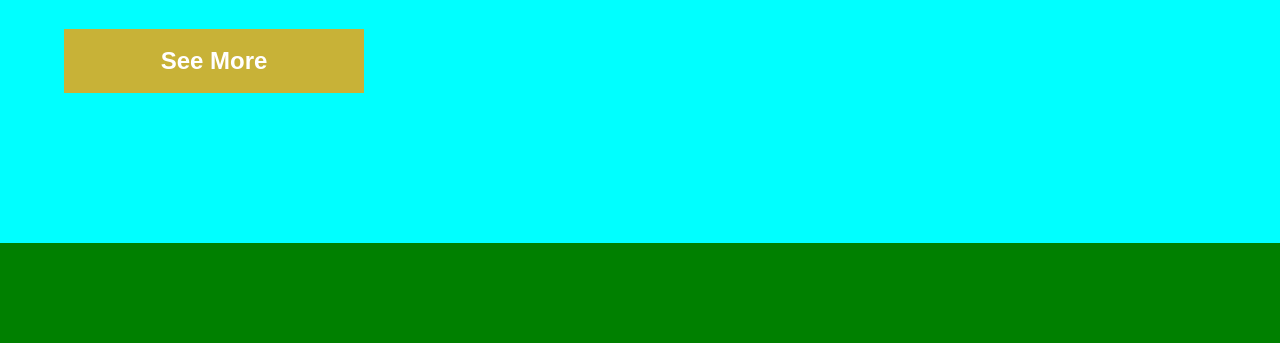
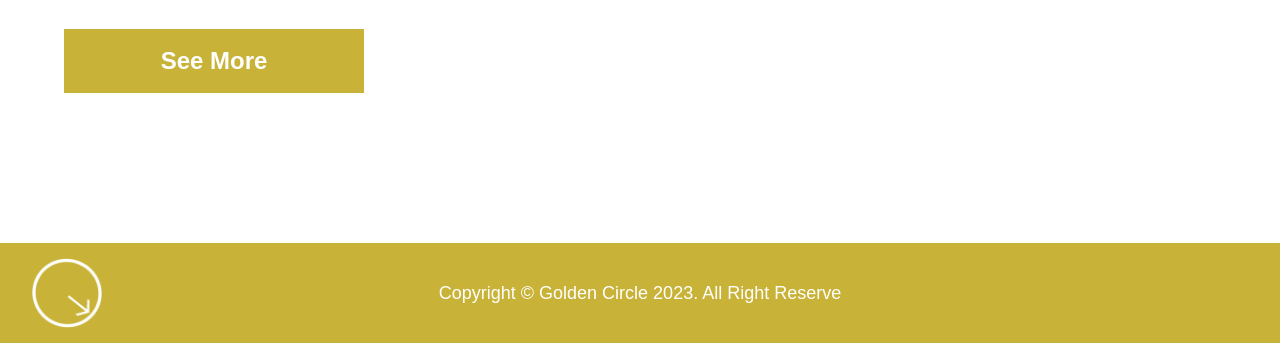
Before and after one commit to onixldlc/golden-circle, a plain HTML site: page index.html in a window 1280 px wide. Shown: the part 1427-1770 px from the top of the page. Drawn offline with Linux system fonts and the light colour scheme.

Commit message:
add: added footer to index.html

```diff
--- a/assets/css/base.css
+++ b/assets/css/base.css
@@ -504,22 +504,7 @@ footer{
     width:100%;
     height:100%;
     box-shadow: 0 0 15px 20px white inset;
-
-    /* background-image : linear-gradient(to bottom,
-    rgba(255,255,255, 1.000) 0%,
-    rgba(255,255,255, 0.981) 10%,
-    rgba(255,255,255, 0.963) 13%,
-    rgba(255,255,255, 0.925) 15.1%,
-    rgba(255,255,255, 0.850) 16.569999999999997%,
-    rgba(255,255,255, 0.700) 17.6%,
-    rgba(255,255,255, 0.000) 20%,
-
-    rgba(255,255,255, 0.000) 80%,
-    rgba(255,255,255, 0.700) 82.4%,
-    rgba(255,255,255, 0.850) 83.43%,
-    rgba(255,255,255, 0.925) 84.9%,
-    rgba(255,255,255, 0.963) 87%,
-    rgba(255,255,255, 0.981) 90%,
-    rgba(255,255,255, 1.000) 100%
-                    ); */
 }
+.filter-white{
+    filter: brightness(0) invert(1);
+}
--- a/assets/css/nav.css
+++ b/assets/css/nav-footer.css
@@ -1,4 +1,4 @@
-/* styling css */
+/* nav styling css */
 .nav-button-container{
     width: 30px;
     height: 30px;
@@ -17,7 +17,7 @@
 
 
 
-/* effect css */
+/* nav effect css */
 #burgermenu:checked + label > .hamburger-button > span > .cross{
     transition-delay: 200ms;
     transition-duration: 200ms;
@@ -32,3 +32,18 @@
 #burgermenu:checked + label > .hamburger-button {
     transform: rotate(45deg);
 }
+
+
+
+
+
+
+
+
+
+/* footer styling css */
+.footer-logo-placeholder{
+    width: 70px;
+    height: 70px;
+    border-radius: 100%;
+}
--- a/index.html
+++ b/index.html
@@ -6,7 +6,7 @@
     <meta name="viewport" content="width=device-width, initial-scale=1.0">
     <title>Document</title>
     <link rel="stylesheet" href="./assets/css/base.css">
-    <link rel="stylesheet" href="./assets/css/nav.css">
+    <link rel="stylesheet" href="./assets/css/nav-footer.css">
     <link rel="stylesheet" href="./assets/css/font.css">
     <link rel="stylesheet" href="./assets/css/effects.css">
 
@@ -99,7 +99,7 @@
 
 
 
-        <div class="about-container bg-debug-aqua">
+        <div class="about-container">
             <div class="relative h-full overflow-hidden">
                 <img class="absolute" src="./assets/img/klara-kulikova-5XIPUBGhhzU-unsplash.jpg" alt="">
                 <div class="absolute center-absolute w-full h-full flex items-center">
@@ -117,6 +117,20 @@
 
 
     <!-- footer -->
-    <footer class="footer-container bg-main bg-debug-green"></footer>
+    <footer class="footer-container bg-secondary flex flex-row px-8">
+        <div class="left-footer h-full flex items-center">
+            <div class="footer-logo-placeholder">
+                <img class="filter-white" src="./assets/img/logo.png" alt="">
+            </div>
+        </div>
+
+        <div class="center-footer w-full flex justify-center items-center text-main text-lg">
+            <p>Copyright © Golden Circle 2023. All Right Reserve</p>
+        </div>
+
+        <div class="right-footer h-full flex items-center">
+            <div class="footer-logo-placeholder"></div>
+        </div>
+    </footer>
 </body>
 </html>
```
